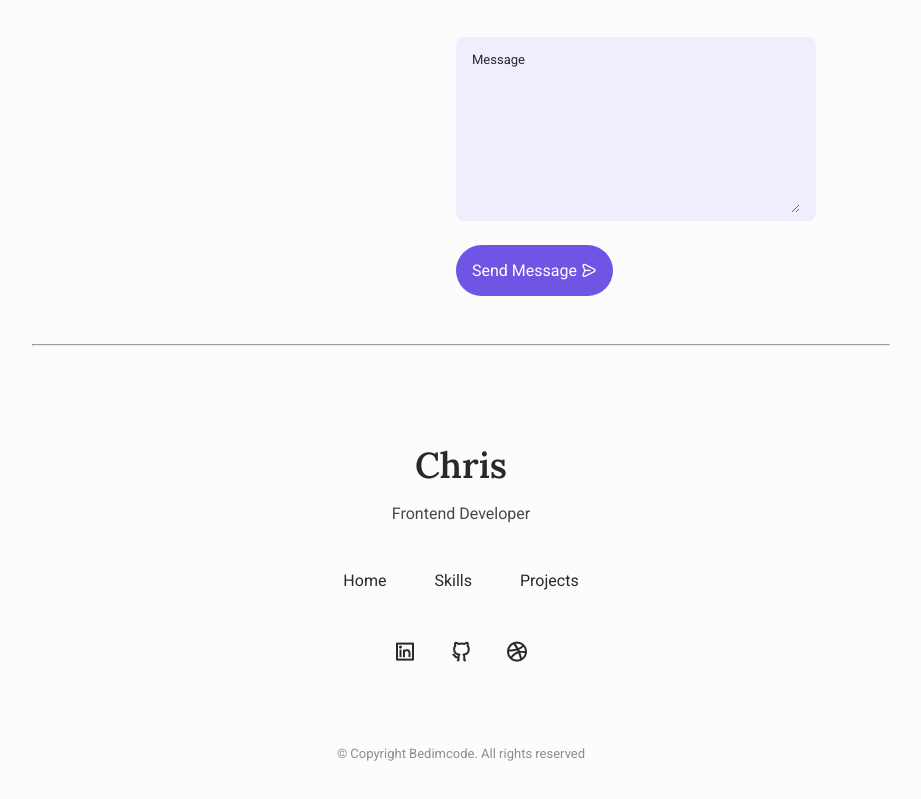
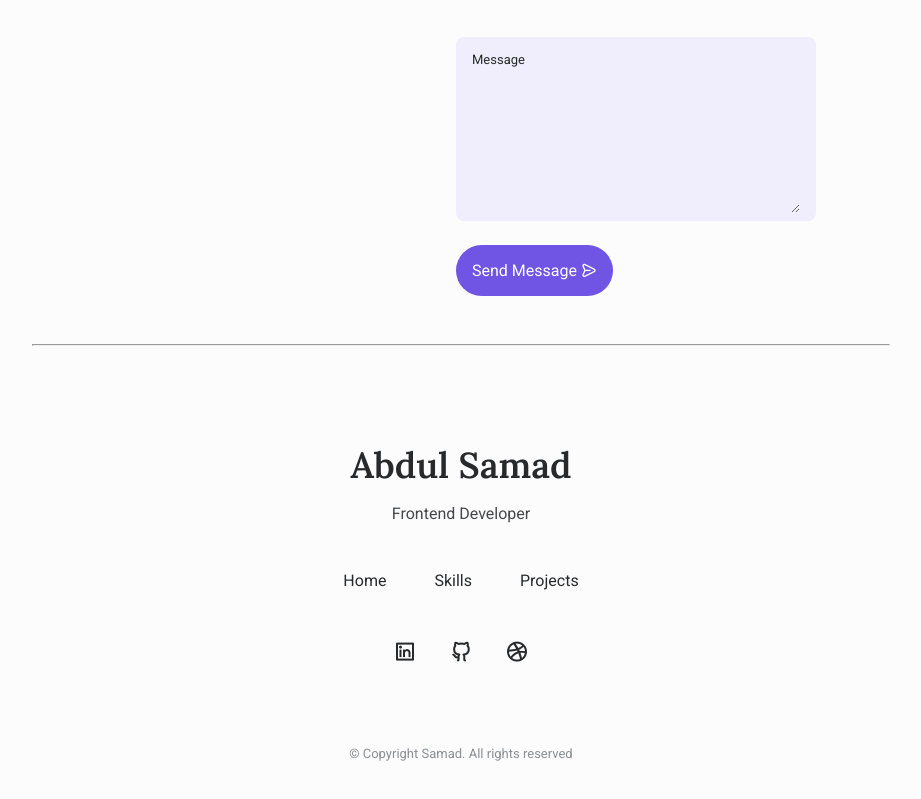
Before and after one commit to AbdulSamadm16/samad-portfolio, a plain HTML site: page index.html in a window 1280 px wide. Shown: the part 5186-5985 px from the top of the page, without its empty margins (179-1100 px from the left). Drawn offline with nearby package versions, Linux system fonts and the light colour scheme; files whose address does not match are found by name.

Commit message:
Update index.html

```diff
--- a/index.html
+++ b/index.html
@@ -683,7 +683,7 @@
         <!--==================== FOOTER ====================-->
         <footer class="footer">
             <div class="footer__container container">
-                <h1 class="footer__title">Chris</h1>
+                <h1 class="footer__title">Abdul Samad</h1>
                 <p>Frontend Developer</p>
 
                 <ul class="footer__list">
@@ -713,7 +713,7 @@
                 </ul>
 
                 <span class="footer__copy">
-                    &#169; Copyright Bedimcode. All rights reserved
+                    &#169; Copyright Samad. All rights reserved
                 </span>
             </div>
         </footer>
```
